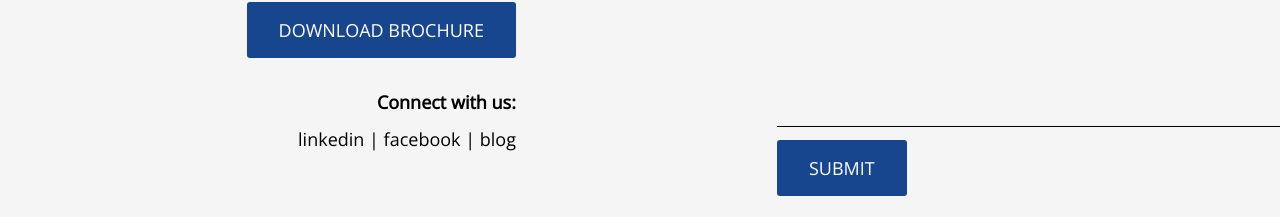
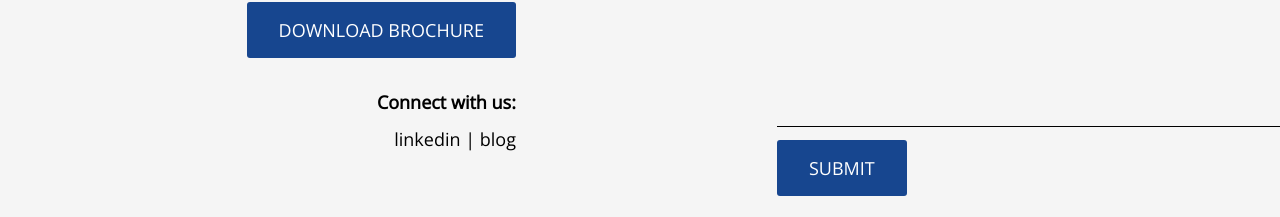
Before and after one commit to leonel-ai/gutier-spr18, a React (Create React App) app: page /contact in a window 1280 px wide. Shown: the part 814-1031 px from the top of the page. Built offline with nearby package versions, Linux system fonts and the light colour scheme; a web font is replaced by a local one.

Commit message:
remove facebook

```diff
--- a/src/routes/Contact.js
+++ b/src/routes/Contact.js
@@ -100,7 +100,6 @@ class Contact extends PureComponent {
 						</form>
 						<p><b>Connect with us:</b><br/>
 							<a href="https://www.linkedin.com/company/9237937/" rel="noopener noreferrer" target="_blank">linkedin </a>
-							<a href="https://www.facebook.com/gutierconstruction/" rel="noopener noreferrer" target="_blank">| facebook </a>
 							<a href="https://www.medium.com/@gutier" rel="noopener noreferrer" target="_blank">| blog</a>
 						</p>
 					</div>
--- a/src/routes/Footer.js
+++ b/src/routes/Footer.js
@@ -34,7 +34,6 @@ class Footer extends PureComponent {
 					<p className="ft-cta">follow us</p>
 					<ul>
 						<li><a href="https://www.linkedin.com/company/9237937/" rel="noopener noreferrer" target="_blank" >linkedin</a></li>
-						<li><a href="https://www.facebook.com/gutierconstruction/" rel="noopener noreferrer" target="_blank" >facebook</a></li>
 						<li><a href="https://www.medium.com/@gutier" rel="noopener noreferrer" target="_blank" >blog</a></li>
 					</ul>
 				</div>
```
